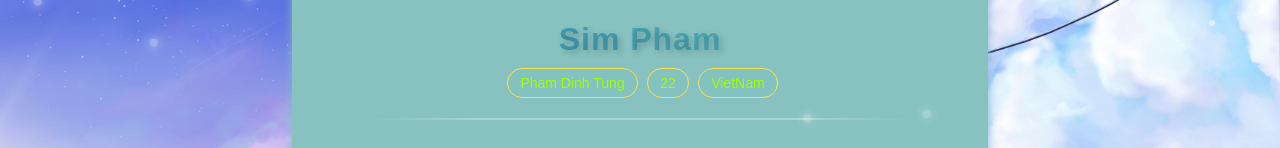
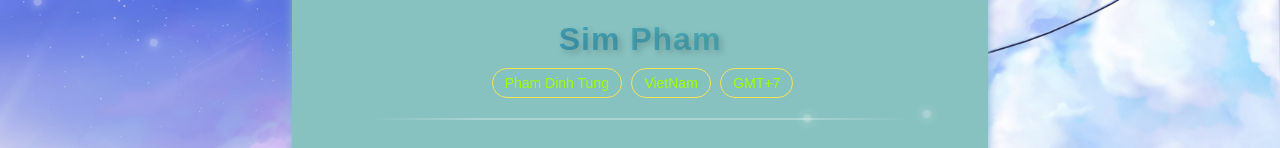
Before and after one commit to SimPham02/SimPham, a plain HTML site: page index.html in a window 1280 px wide. Both pictures are taken after a click on the button "Hello". Shown: the part 263-411 px from the top of the page. Drawn offline with Linux system fonts and the light colour scheme.

Commit message:
Update index.html

```diff
--- a/index.html
+++ b/index.html
@@ -20,8 +20,8 @@
             <h1 class="name">Sim Pham</h1>
             <div>
                 <div class="badge">Pham Dinh Tung</div>
-                <div class="badge">22</div>
                 <div class="badge">VietNam</div>
+                <div class="badge">GMT+7</div>
             </div>
             <hr class="divider">
             <div class="social-links">
```
